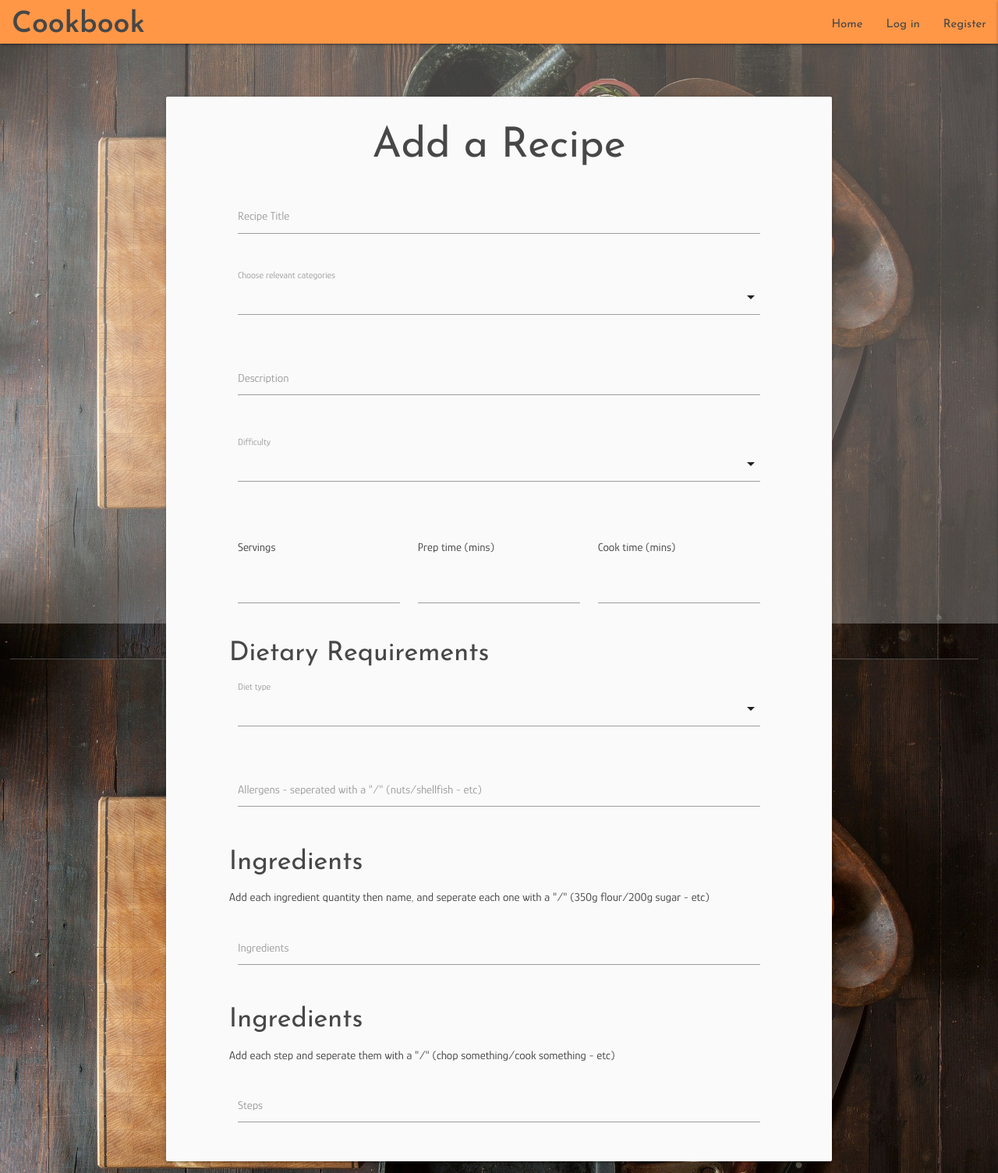
After one commit to tealhorizon87/ms3_cookbook, a Flask app: page /add_recipe in a window 1280 px wide. The commit adds this page. Shown: the whole page at 78% size. Run offline with Flask 2, Linux system fonts and the light colour scheme; data that the repository does not hold is empty; some libraries are stand-ins or nearby versions.

Commit message:
Add add-recipe template
  - add the add-recipe template including the form and all input areas
  - adjust the class name for custom card styles to avoid ambiguity
  - add a third background image

```diff
--- a/app.py
+++ b/app.py
@@ -103,6 +103,12 @@ def logout():
     return redirect(url_for("home"))
 
 
+@app.route("/add_recipe", methods = ["GET", "POST"])
+def add_recipe():
+    categories = mongo.db.categories.find().sort("category_name", 1)
+    return render_template("add-recipe.html", categories = categories)
+
+
 if __name__ == "__main__":
     app.run(host = os.environ.get("IP"),
             port = int(os.environ.get("PORT")),
--- a/static/css/style.css
+++ b/static/css/style.css
@@ -9,7 +9,7 @@
 
 body::before {
   content: "";
-  position: absolute;
+  position: fixed;
   top: 0px;
   right: 0px;
   bottom: 0px;
@@ -22,7 +22,6 @@ body {
   font-family: "Glory", sans-serif;
   color: var(--my-grey);
   padding-top: 56px;
-  position: relative;
   height: 100vh;
   width: 100%;
 }
@@ -46,6 +45,7 @@ nav {
   position: fixed;
   top: 0;
   left: 0;
+  z-index: +2;
 }
 
 nav a,
@@ -104,34 +104,25 @@ nav li a {
 }
 
 /* ------------------------------------------------login */
-.login-card {
+.my-card {
   margin-top: 4rem;
 }
 
 /* ------------------------------------------------forms */
 /* focus colours */
-.input-field input:not(.browser-default):focus:not([readonly]) + label {
+.input-field input:not(.browser-default):focus:not([readonly]) + label,
+.input-field textarea.materialize-textarea:focus:not([readonly]) + label {
   color: var(--my-grey);
 }
 
-.input-field input:not(.browser-default):focus:not([readonly]) {
+.input-field input:not(.browser-default):focus:not([readonly]),
+.input-field textarea.materialize-textarea:focus:not([readonly]) {
   border-bottom: 1px solid var(--my-grey);
   box-shadow: 0 1px 0 0 var(--my-grey);
 }
 
 .input-field .prefix.active {
   color: var(--my-grey);
-}
-
-/* validation colours */
-.input-field input.valid {
-  border-bottom: 1px solid green;
-  box-shadow: 0 1px 0 0 green;
-}
-
-.input-field input.invalid {
-  border-bottom: 1px solid red;
-  box-shadow: 0 1px 0 0 red;
 }
 
 .btn {
@@ -142,3 +133,8 @@ nav li a {
 .btn:hover {
   background-color: var(--my-green);
 }
+
+[type="checkbox"]:checked + span:not(.lever):before {
+  border-right: 2px solid var(--my-green);
+  border-bottom: 2px solid var(--my-green);
+}
--- a/static/js/script.js
+++ b/static/js/script.js
@@ -1,4 +1,6 @@
 document.addEventListener('DOMContentLoaded', function() {
-  var menu = document.querySelectorAll('.sidenav');
-  var instances = M.Sidenav.init(menu, {edge: 'right'});
+  let sidenavs = document.querySelectorAll(".sidenav");
+  let sidenavsInstance = M.Sidenav.init(sidenavs, {edge: "right"});
+  let selects = document.querySelectorAll("select");
+  let selectsInstance = M.FormSelect.init(selects);
 });
--- /dev/null
+++ b/templates/add-recipe.html
@@ -0,0 +1,103 @@
+{% extends "base.html" %}
+{% block styles %}
+  <style>
+    body {
+      background: url("{{ url_for('static', filename='img/hero3.jpg') }}") no-repeat center fixed;
+      background-size: cover;
+    }
+  </style>
+{% endblock %}
+{% block content %}
+  <div class="row my-card">
+    <div class="card-panel col s10 m8 offset-s1 offset-m2">
+      <h2 class="center-align">Add a Recipe</h2>
+      <form class="col s12 m10 offset-m1" action="{{ url_for('add_recipe') }}" method="POST">
+        <div class="row">
+          <div class="input-field col s12">
+            <input id="title" name="title" type="text"  minlength="5"
+              maxlength="15" pattern="[a-zA-Z ]{5,15}$" class="validate" required>
+            <label for="title">Recipe Title</label>
+          </div>
+        </div>
+        <div class="row">
+          <div class="input-field col s12">
+            <select id="category_name" name="category_name" class="validate" multiple required>
+              {% for category in categories %}
+                <option value="{{ category.category_name }}">{{ category.category_name }}</option>
+              {% endfor %}
+            </select>
+            <label for="category_name">Choose relevant categories</label>
+          </div>
+        </div>
+        <div class="row">
+          <div class="input-field col s12">
+            <textarea id="description" class="materialize-textarea validate" name="description"
+              pattern="[a-zA-Z ]{5,150}$" minlength="5" maxlength="150" required></textarea>
+            <label for="description">Description</label>
+          </div>
+        </div>
+        <div class="row">
+          <div class="input-field col s12">
+            <select id="difficulty" name="difficulty" class="validate" required>
+              <option value="" disabled selected></option>
+              <option value="easy">Easy</option>
+              <option value="moderate">Moderate</option>
+              <option value="hard">Hard</option>
+            </select>
+            <label for="difficulty">Difficulty</label>
+          </div>
+        </div>
+        <div class="row">
+          <div class="input-field col s4">
+            <p>Servings</p>
+            <input type="number" id="servings" name="servings" class="validate" min="1" max="12" required>
+          </div>
+          <div class="input-field col s4">
+            <p>Prep time (mins)</p>
+            <input type="number" id="prep-time" name="prep-time" class="validate" min="5" max="90" step="5" required>
+          </div>
+          <div class="input-field col s4">
+            <p>Cook time (mins)</p>
+            <input type="number" id="cook-time" name="cook-time" class="validate" min="5" max="300" step="5" required>
+          </div>
+        </div>
+        <div class="row">
+          <h4>Dietary Requirements</h4>
+          <div class="input-field col s12">
+            <select id="diet" name="diet" class="validate" multiple required>
+              {% for type in diet %}
+                <option value="{{ type.diet_name }}">{{ type.diet_name }}</option>
+              {% endfor %}
+            </select>
+            <label for="diet">Diet type</label>
+          </div>
+        </div>
+        <div class="row">
+          <div class="input-field col s12">
+            <textarea id="allergens" class="materialize-textarea validate" name="allergens"
+              pattern="[a-zA-Z]{5,150}$" minlength="5" maxlength="150" required></textarea>
+            <label for="allergens">Allergens - seperated with a "/" (nuts/shellfish - etc)</label>
+          </div>
+        </div>
+        <div class="row">
+          <h4>Ingredients</h4>
+          <p>Add each ingredient quantity then name, and seperate each one with a "/" (350g flour/200g sugar - etc)</p>
+          <div class="input-field col s12">
+            <textarea id="ingredients" class="materialize-textarea validate" name="ingredients"
+              pattern="[a-zA-Z ]{5,300}$" minlength="5" maxlength="300" required></textarea>
+              <label for="ingredients">Ingredients</label>
+          </div>
+        </div>
+        <div class="row">
+          <h4>Ingredients</h4>
+          <p>Add each step and seperate them with a "/" (chop something/cook something - etc)</p>
+          <div class="input-field col s12">
+            <textarea id="steps" class="materialize-textarea validate" name="steps"
+              pattern="[a-zA-Z ]{5,500}$" minlength="5" maxlength="500"required></textarea>
+              <label for="steps">Steps</label>
+          </div>
+        </div>
+      </form>
+    </div>
+  </div>
+{% endblock %}
--- a/templates/base.html
+++ b/templates/base.html
@@ -28,7 +28,7 @@
             <li><a href="{{ url_for('home') }}">Home</a></li>
             {% if session.user %}
               <li><a href="{{ url_for('profile', username = session['user']) }}">Profile</a></li>
-              <li><a href="#">Add Recipe</a></li>
+              <li><a href="{{ url_for('add_recipe') }}">Add Recipe</a></li>
               <li><a href="{{ url_for('logout') }}">Log out</a></li>
               {% if session.user|lower == "admin"|lower %}
                 <li><a href="#">Manage Categories</a></li>
@@ -45,7 +45,7 @@
         <li><a href="{{ url_for('home') }}">Home</a></li>
         {% if session.user %}
           <li><a href="{{ url_for('profile', username = session['user']) }}">Profile</a></li>
-          <li><a href="#">Add Recipe</a></li>
+          <li><a href="{{ url_for('add_recipe') }}">Add Recipe</a></li>
           <li><a href="{{ url_for('logout') }}">Log out</a></li>
           {% if session.user|lower == "admin"|lower %}
             <li><a href="#">Manage Categories</a></li>
--- a/templates/login.html
+++ b/templates/login.html
@@ -2,14 +2,14 @@
 {% block styles %}
   <style>
     body {
-      background: url("{{ url_for('static', filename='img/hero6.jpg') }}") no-repeat center fixed;
+      background: url("{{ url_for('static', filename='img/hero2.jpg') }}") no-repeat center fixed;
       background-size: cover;
     }
   </style>
 {% endblock %}
 
 {% block content %}
-  <div class="row login-card">
+  <div class="row my-card">
     <div class="card-panel col s10 m8 offset-s1 offset-m2">
       <h2 class="center-align">Log In</h2>
       <form class="col s10 m8 offset-m2" action="{{ url_for('login') }}" method="POST">
--- a/templates/register.html
+++ b/templates/register.html
@@ -2,14 +2,14 @@
 {% block styles %}
   <style>
     body {
-      background: url("{{ url_for('static', filename='img/hero6.jpg') }}") no-repeat center fixed;
+      background: url("{{ url_for('static', filename='img/hero2.jpg') }}") no-repeat center fixed;
       background-size: cover;
     }
   </style>
 {% endblock %}
 
 {% block content %}
-  <div class="row login-card">
+  <div class="row my-card">
     <div class="card-panel col s10 m8 offset-s1 offset-m2">
       <h2 class="center-align">Register</h2>
       <div class="row">
```
Also changed, not shown: static/img/hero2.jpg (renamed from static/img/hero6.jpg), static/img/hero3.jpg (added).
